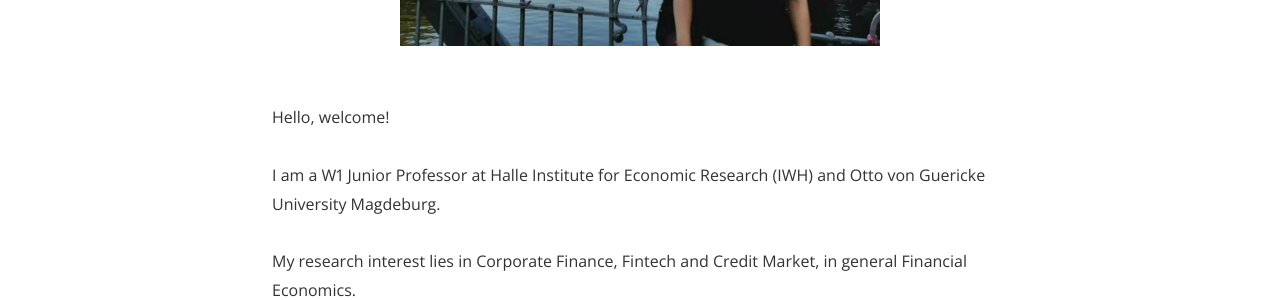
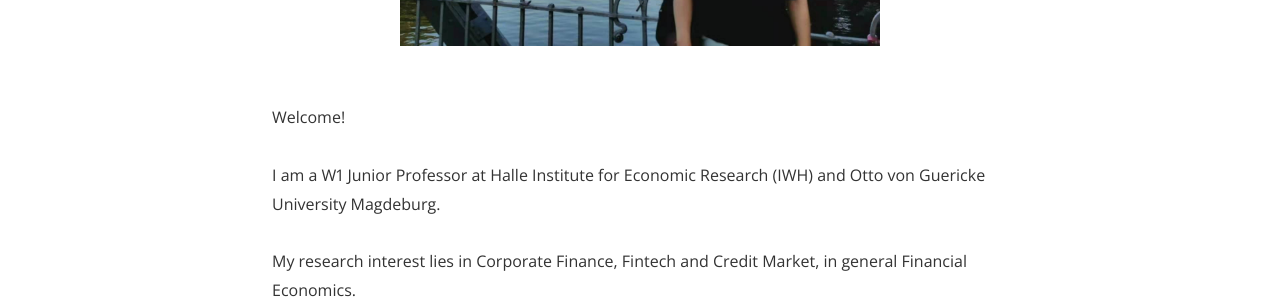
Before and after one commit to shasha-li/shasha-li.github.io, a Jekyll site: the page built from index.html, in a window 1280 px wide. Shown: the part 534-834 px from the top of the page. Built offline with Jekyll 4.4.1, drawn with Linux system fonts in a browser that asks for light colours; nearby versions of some CDN libraries; the list of posts is cut into pages by our own code; comment, search, counter and statistics services are not loaded; a style sheet for code colours, icons or effects is not loaded.

Commit message:
Update index.html

```diff
--- a/index.html
+++ b/index.html
@@ -15,7 +15,7 @@
 <img src="content/Lisa.jpg" alt="LI Shasha pic" style="width:480px;height:auto;" title="LI Shasha"; algin="middle">
  <br><br>
 
-  <p style="text-align:left;">Hello, welcome!
+  <p style="text-align:left;">Welcome!
    <br><br> I am a W1 Junior Professor at
  Halle Institute for Economic Research (IWH) and Otto von Guericke University Magdeburg.
   <br><br>
```
